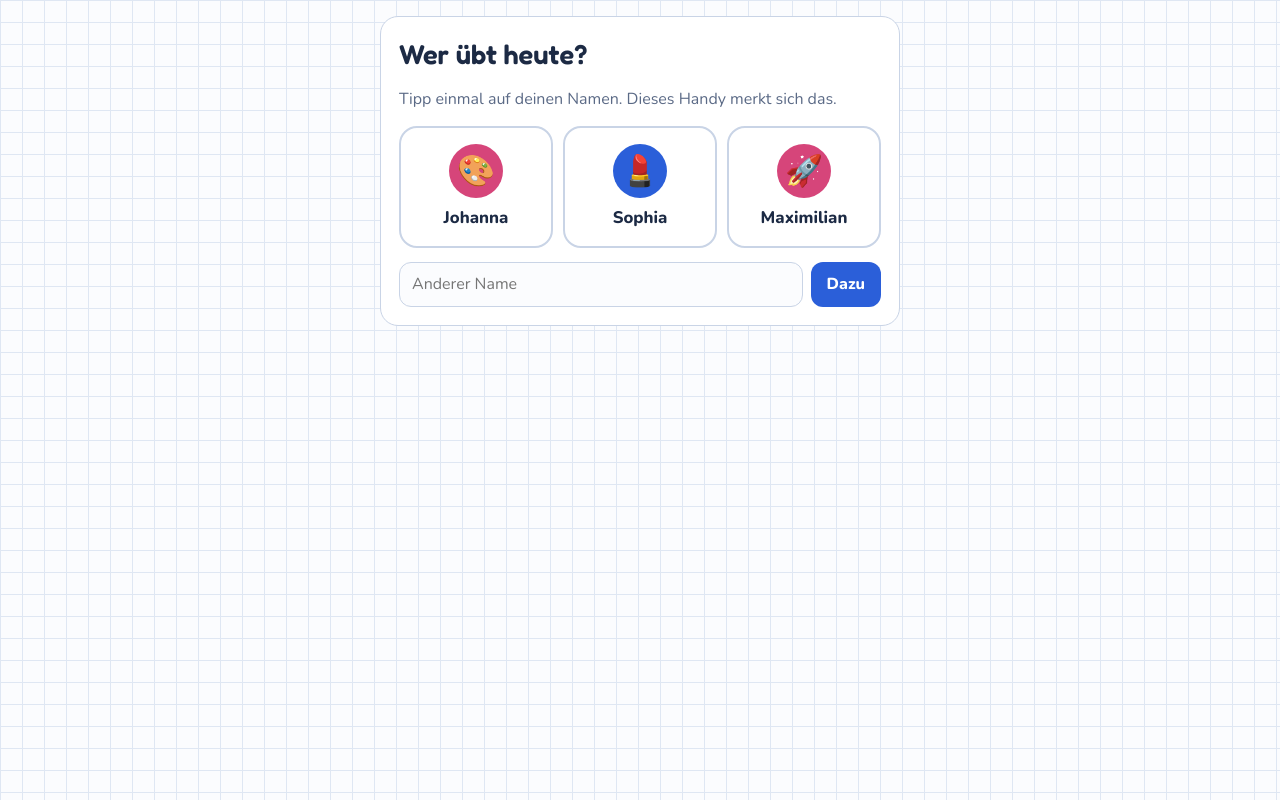
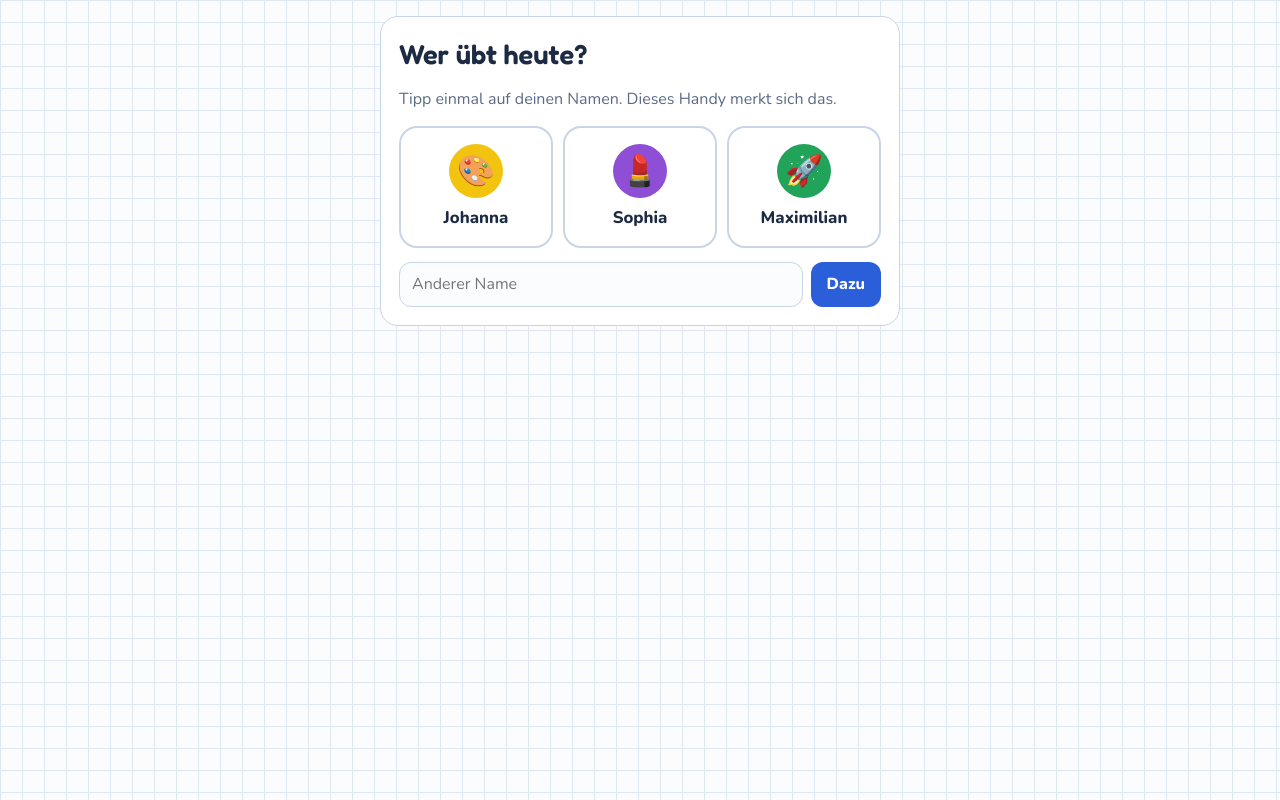
Before and after one commit to vibe-collector/vokabel-app, a plain HTML site: page index.html in a window 1280 px wide. Drawn offline with nearby package versions, Linux system fonts and the light colour scheme.

Commit message:
Eigene Farben für Johanna, Sophia und Maximilian
Co-Authored-By: Claude Opus 5.5 <noreply@anthropic.com>
Claude-Session: https://claude.ai/code/session_01DSc19Xb78DUuGTSHCAWF7D

```diff
--- a/index.html
+++ b/index.html
@@ -262,11 +262,12 @@ select { font: inherit; color: var(--ink); background: var(--paper); border: 1px
     return el;
   };
   const colorFor = name => COLORS[[...name].reduce((a, c) => a + c.charCodeAt(0), 0) % COLORS.length];
+  const PERSON_COLORS = { johanna: "#f2c40f", sophia: "#8e4fd6", sophie: "#8e4fd6", maximilian: "#22a35a" };
   const ICONS = { johanna: "🎨", sophia: "💄", sophie: "💄", maximilian: "🚀" };
   const avatar = name => {
     const icon = ICONS[name.toLowerCase()];
     const a = $("span", { class: "avatar" + (icon ? " has-icon" : "") }, icon || name[0].toUpperCase());
-    a.style.background = colorFor(name); return a;
+    a.style.background = PERSON_COLORS[name.toLowerCase()] || colorFor(name); return a;
   };
   const fmtDate = iso => new Date(iso + "T12:00:00").toLocaleDateString("de-AT", { day: "numeric", month: "short" });
   const shuffle = a => { a = a.slice(); for (let i = a.length - 1; i > 0; i--) { const j = Math.floor(Math.random() * (i + 1)); [a[i], a[j]] = [a[j], a[i]]; } return a; };
```
